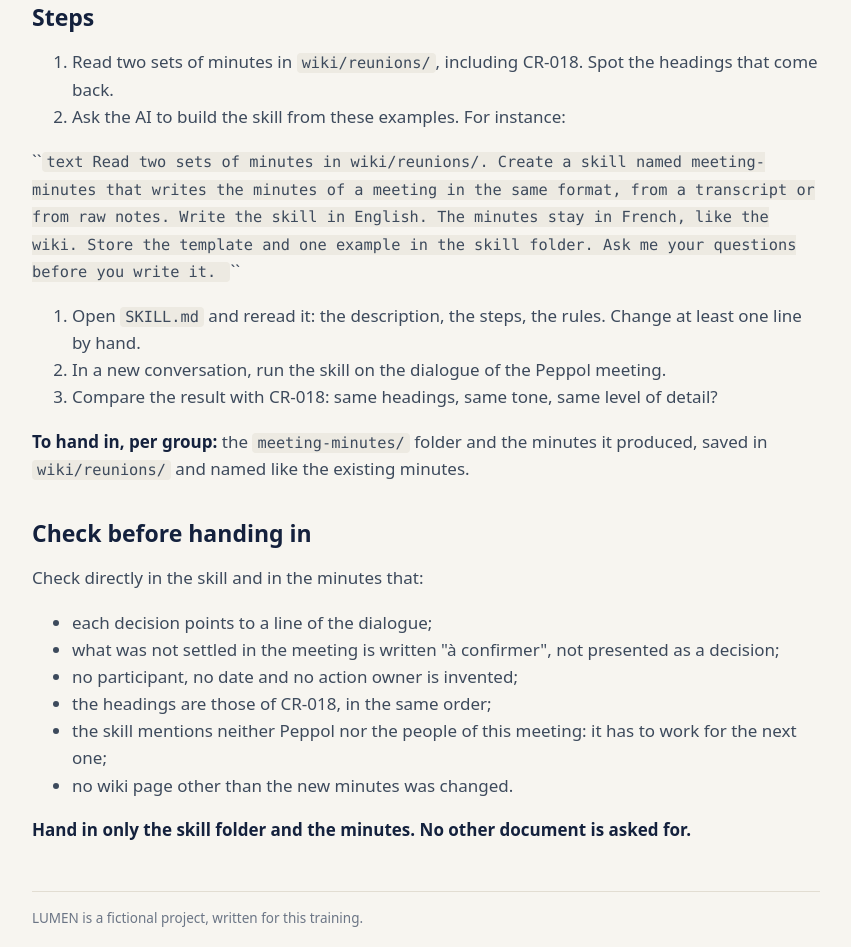
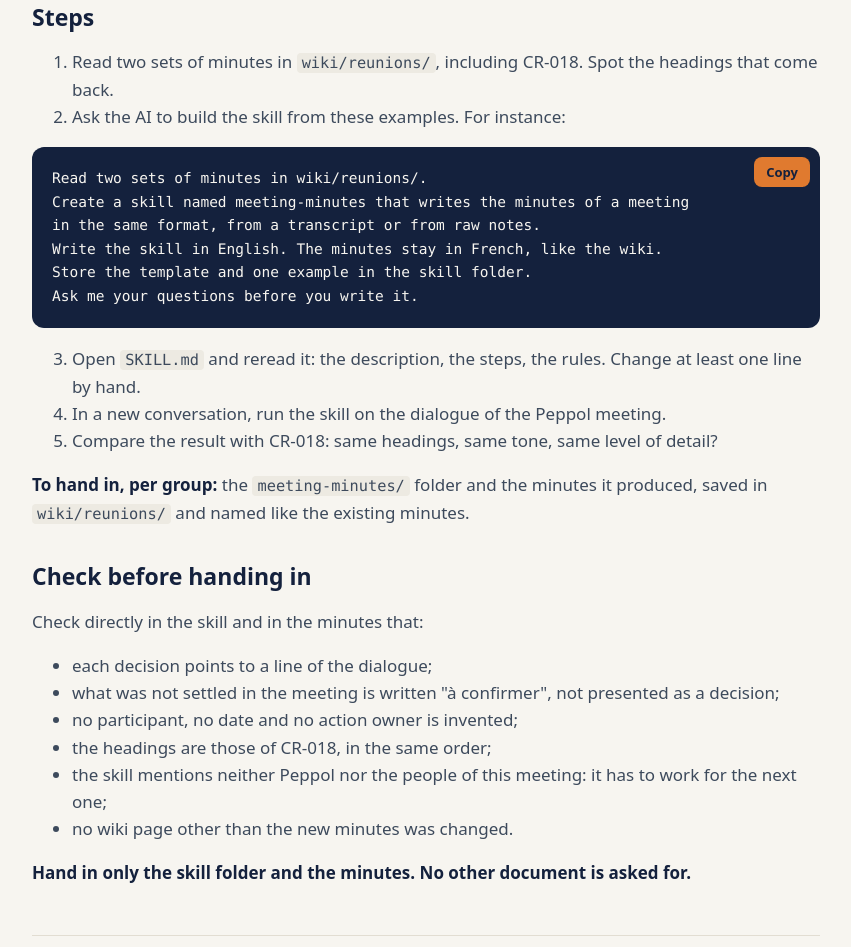
Before and after one commit to bedigit/lumen-training-dossier-participant, a plain HTML site: page session-3/exercise-2-t6m4/index.html in a window 1280 px wide. Shown: the part 961-1908 px from the top of the page, without its empty margins (214-1065 px from the left). Drawn offline with Linux system fonts and the light colour scheme.

Commit message:
Session 3: render indented code blocks and keep step numbers
Co-Authored-By: Claude Opus 5.5 <noreply@anthropic.com>

```diff
--- a/session-3/exercise-2-t6m4/index.html
+++ b/session-3/exercise-2-t6m4/index.html
@@ -56,8 +56,13 @@ footer{margin-top:48px;padding-top:16px;border-top:1px solid var(--line);font-si
 <p>The minutes template and an example are stored in the skill folder, not copied into <code>SKILL.md</code>.</p>
 <h2>Steps</h2>
 <ol><li>Read two sets of minutes in <code>wiki/reunions/</code>, including CR-018. Spot the headings that come back.</li><li>Ask the AI to build the skill from these examples. For instance:</li></ol>
-<p>   ``<code>text    Read two sets of minutes in wiki/reunions/.    Create a skill named meeting-minutes that writes the minutes of a meeting    in the same format, from a transcript or from raw notes.    Write the skill in English. The minutes stay in French, like the wiki.    Store the template and one example in the skill folder.    Ask me your questions before you write it.    </code>``</p>
-<ol><li>Open <code>SKILL.md</code> and reread it: the description, the steps, the rules. Change at least one line by hand.</li><li>In a new conversation, run the skill on the dialogue of the Peppol meeting.</li><li>Compare the result with CR-018: same headings, same tone, same level of detail?</li></ol>
+<pre><code>Read two sets of minutes in wiki/reunions/.
+Create a skill named meeting-minutes that writes the minutes of a meeting
+in the same format, from a transcript or from raw notes.
+Write the skill in English. The minutes stay in French, like the wiki.
+Store the template and one example in the skill folder.
+Ask me your questions before you write it.</code></pre>
+<ol start="3"><li>Open <code>SKILL.md</code> and reread it: the description, the steps, the rules. Change at least one line by hand.</li><li>In a new conversation, run the skill on the dialogue of the Peppol meeting.</li><li>Compare the result with CR-018: same headings, same tone, same level of detail?</li></ol>
 <p><strong>To hand in, per group:</strong> the <code>meeting-minutes/</code> folder and the minutes it produced, saved in <code>wiki/reunions/</code> and named like the existing minutes.</p>
 <h2>Check before handing in</h2>
 <p>Check directly in the skill and in the minutes that:</p>
```
Also changed, not shown: session-3/dg-context-p5x7/index.html (+2 -2 lines), session-3/exercise-1-k3v8/index.html (+6 -4 lines), 1 other file.
